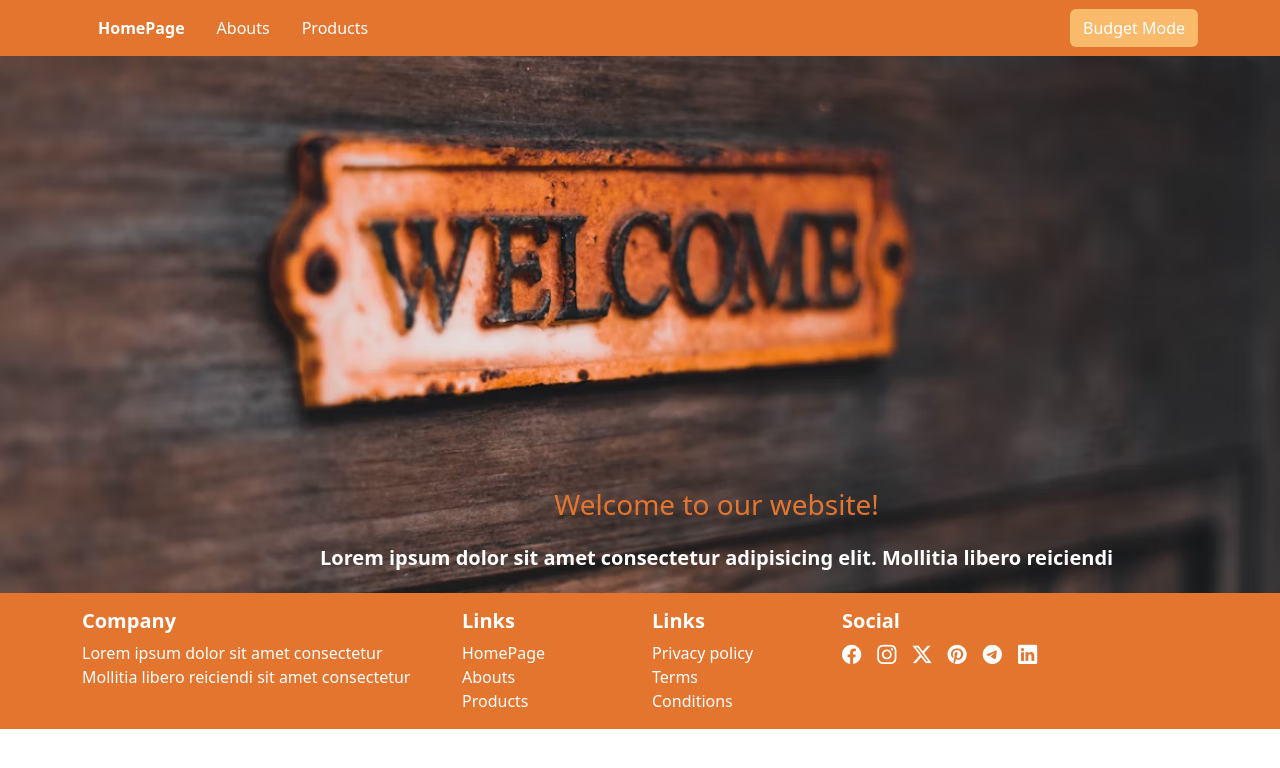
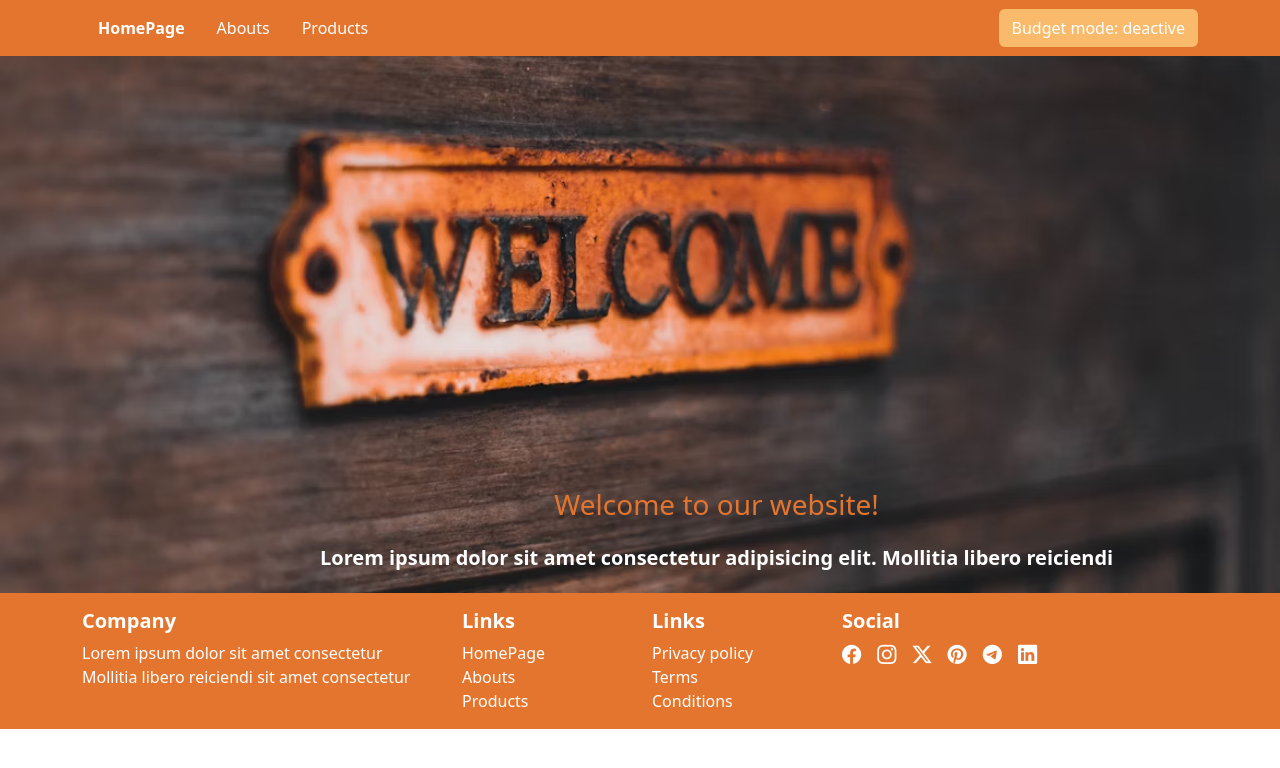
Before and after one commit to VincenzoLivigni/react-context-api, a React (Vite) app: page / in a window 1280 px wide. Shown: the top 768 px of the page. Built offline with nearby package versions, Linux system fonts and the light colour scheme.

Commit message:
Add toggle button in Navbar to switch budgetMode

```diff
--- a/src/components/Navbar.jsx
+++ b/src/components/Navbar.jsx
@@ -1,4 +1,6 @@
 import { NavLink } from "react-router-dom"
+import { useContext } from "react"
+import BudgetContext from "../contests/BudgetContext"
 
 const menu = [
     {
@@ -18,8 +20,9 @@ const menu = [
     }
 ]
 
+export default function Navbar() {
 
-export default function Navbar() {
+    const { budgetMode, setBudgetMode, toggleMode } = useContext(BudgetContext)
 
     return (
         <nav className="navbar d-flex align-items-center">
@@ -34,7 +37,7 @@ export default function Navbar() {
                     }
                 </ul>
 
-                <button className="btn">Budget Mode</button>
+                <button onClick={toggleMode} className="btn">{budgetMode ? "Budget mode: active" : "Budget mode: deactive"}</button>
             </div>
         </nav>
     )
--- a/src/index.css
+++ b/src/index.css
@@ -44,7 +44,8 @@ h5 {
 }
 
 button.btn,
-.btn:active {
+.btn:focus,
+:not(.btn-check)+.btn:active {
   background-color: rgb(250, 186, 108);
   color: white;
 }
```
